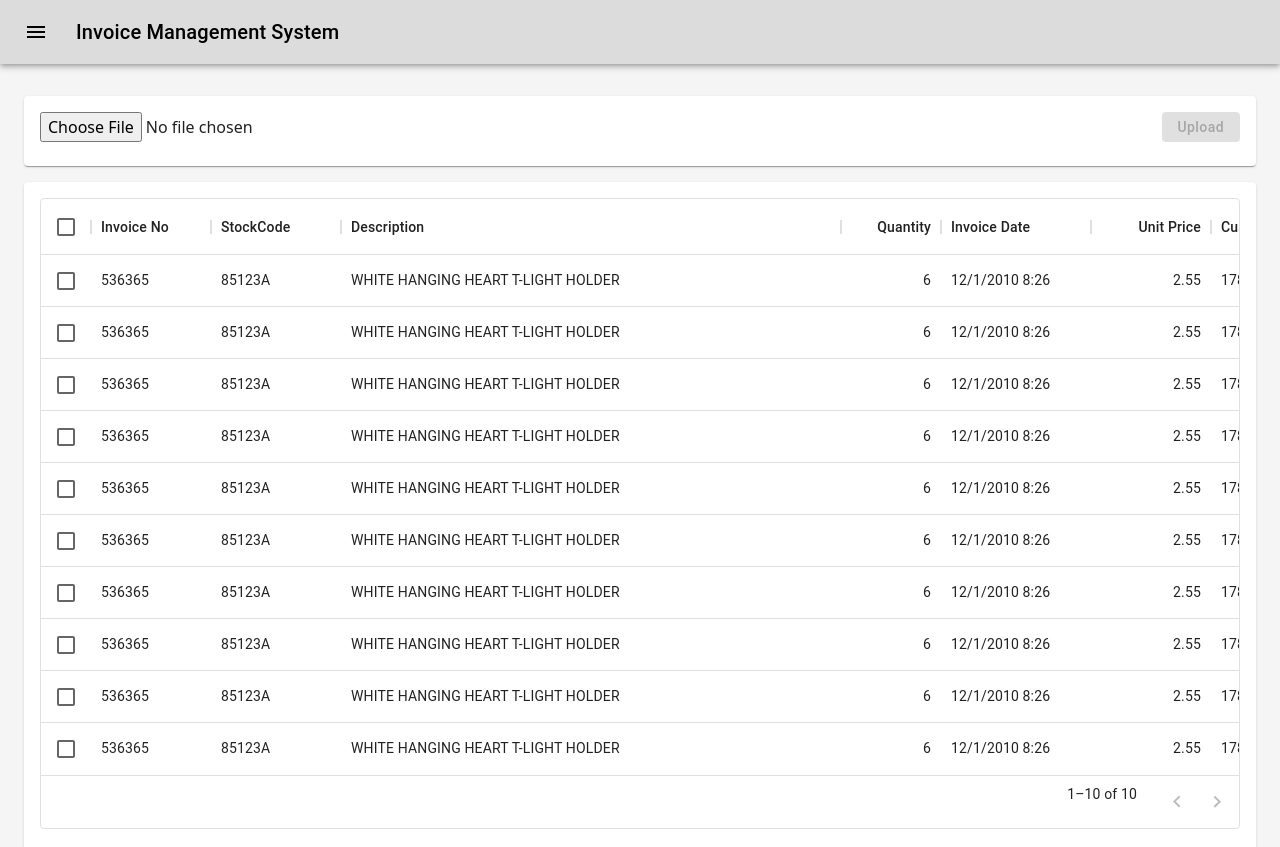
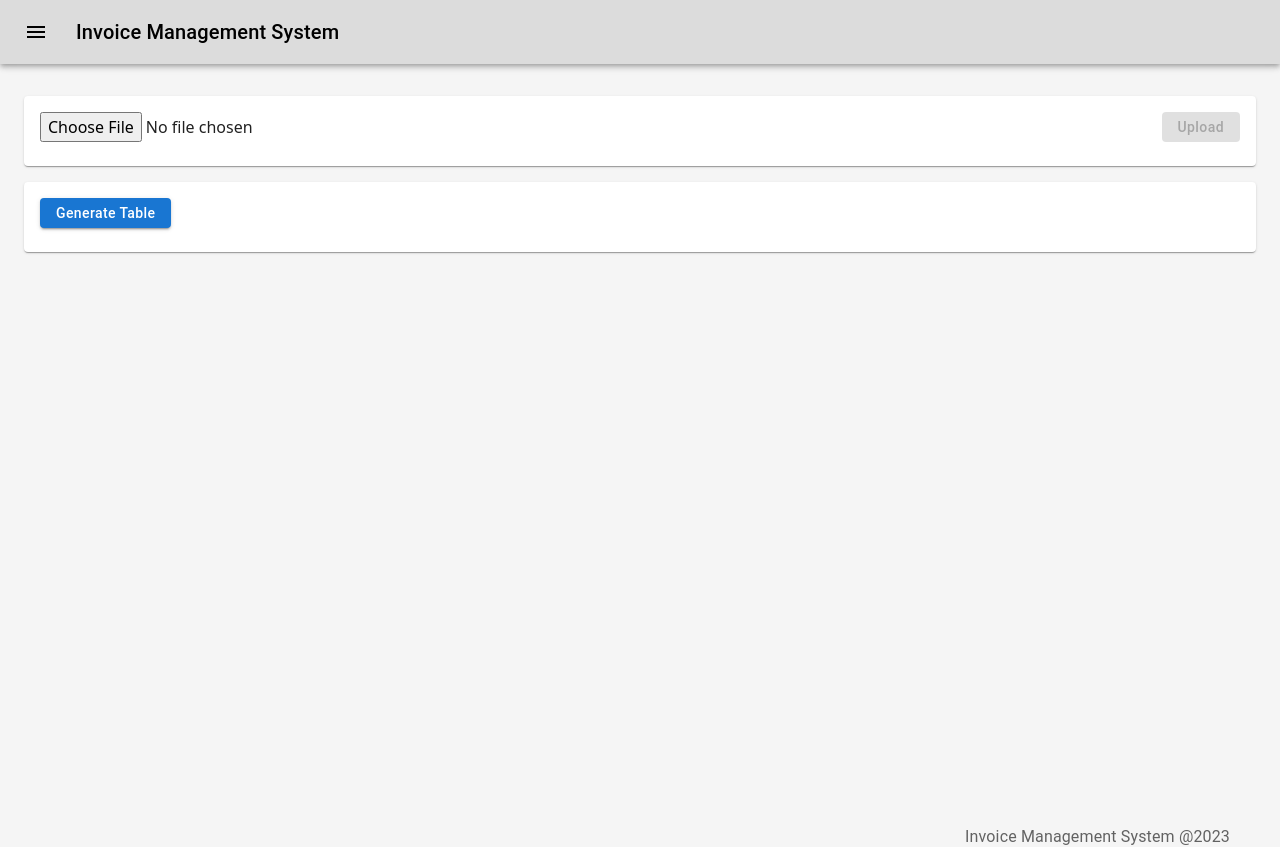
Before and after one commit to ChesterECQ/invoice-management-system-FE, a React (Create React App) app: page / in a window 1280 px wide. Shown: the top 847 px of the page. Built offline with nearby package versions, Linux system fonts and the light colour scheme.

Commit message:
Integrate BE with FE & added tablename to table
- Added Button to generate table the first time
- Added tableName to table component

```diff
--- a/src/components/Table.tsx
+++ b/src/components/Table.tsx
@@ -2,12 +2,22 @@ import React from "react";
 import { DataGrid } from "@mui/x-data-grid";
 
 import DataTableProps from "../interface/TableProps";
-import { Box } from "@mui/material";
+import { Box, Typography } from "@mui/material";
 
 const Table = (props: DataTableProps) => {
-  const { rows, columns, pageSize } = props;
+  const { rows, columns, pageSize, tableName } = props;
   return (
     <>
+      {/* Table Header */}
+      <Box sx={{ mb: 2 }}>
+        <Typography
+          variant="h4"
+          color={"primary"}
+          sx={{ textDecoration: "underline" }}
+        >
+          {tableName}
+        </Typography>
+      </Box>
       {/* <div style={{ height: 650, width: "100%" }}> */}
       <div style={{ display: "flex", height: "100%", width: "100%" }}>
         <div style={{ flex: 1 }}>
--- /dev/null
+++ b/src/interface/Invoice.tsx
@@ -0,0 +1,11 @@
+export default interface Invoice {
+  id: number;
+  invoiceNo: string;
+  stockCode: string;
+  description: string;
+  quantity: number;
+  invoiceDate: string;
+  unitPrice: number;
+  customerId: string;
+  country: string;
+}
--- a/src/interface/TableProps.tsx
+++ b/src/interface/TableProps.tsx
@@ -5,4 +5,5 @@ export default interface DataTableProps {
     columns: GridColDef[];
     pageSize?: number;
     rowsPerPageOptions?: number[];
+    tableName?: string;
 }
--- a/src/pages/Home.tsx
+++ b/src/pages/Home.tsx
@@ -1,148 +1,36 @@
-import React from 'react';
-import Card from '../components/common/Card';
-import FileUpload from '../components/FileUpload';
-import Table from '../components/Table';
-import invoiceHeaders from '../components/tableHeaders/InvoiceHeader';
-
-// When loading data from BE -> send invoiceNo as id or auto generate an id
-const rows = [
-  {
-    id: 1,
-    invoiceNo: '536365',
-    stockCode: '85123A',
-    description: 'WHITE HANGING HEART T-LIGHT HOLDER',
-    quantity: 6,
-    invoiceDate: '12/1/2010 8:26',
-    unitPrice: 2.55,
-    customerID: '17850',
-    country: 'United Kingdom',
-  },
-  {
-    id: 2,
-    invoiceNo: '536365',
-    stockCode: '85123A',
-    description: 'WHITE HANGING HEART T-LIGHT HOLDER',
-    quantity: 6,
-    invoiceDate: '12/1/2010 8:26',
-    unitPrice: 2.55,
-    customerID: '17850',
-    country: 'United Kingdom',
-  },
-  {
-    id: 3,
-    invoiceNo: '536365',
-    stockCode: '85123A',
-    description: 'WHITE HANGING HEART T-LIGHT HOLDER',
-    quantity: 6,
-    invoiceDate: '12/1/2010 8:26',
-    unitPrice: 2.55,
-    customerID: '17850',
-    country: 'United Kingdom',
-  },
-  {
-    id: 4,
-    invoiceNo: '536365',
-    stockCode: '85123A',
-    description: 'WHITE HANGING HEART T-LIGHT HOLDER',
-    quantity: 6,
-    invoiceDate: '12/1/2010 8:26',
-    unitPrice: 2.55,
-    customerID: '17850',
-    country: 'United Kingdom',
-  },
-  {
-    id: 5,
-    invoiceNo: '536365',
-    stockCode: '85123A',
-    description: 'WHITE HANGING HEART T-LIGHT HOLDER',
-    quantity: 6,
-    invoiceDate: '12/1/2010 8:26',
-    unitPrice: 2.55,
-    customerID: '17850',
-    country: 'United Kingdom',
-  },
-  {
-    id: 6,
-    invoiceNo: '536365',
-    stockCode: '85123A',
-    description: 'WHITE HANGING HEART T-LIGHT HOLDER',
-    quantity: 6,
-    invoiceDate: '12/1/2010 8:26',
-    unitPrice: 2.55,
-    customerID: '17850',
-    country: 'United Kingdom',
-  },
-  {
-    id: 7,
-    invoiceNo: '536365',
-    stockCode: '85123A',
-    description: 'WHITE HANGING HEART T-LIGHT HOLDER',
-    quantity: 6,
-    invoiceDate: '12/1/2010 8:26',
-    unitPrice: 2.55,
-    customerID: '17850',
-    country: 'United Kingdom',
-  },
-  {
-    id: 8,
-    invoiceNo: '536365',
-    stockCode: '85123A',
-    description: 'WHITE HANGING HEART T-LIGHT HOLDER',
-    quantity: 6,
-    invoiceDate: '12/1/2010 8:26',
-    unitPrice: 2.55,
-    customerID: '17850',
-    country: 'United Kingdom',
-  },
-  {
-    id: 9,
-    invoiceNo: '536365',
-    stockCode: '85123A',
-    description: 'WHITE HANGING HEART T-LIGHT HOLDER',
-    quantity: 6,
-    invoiceDate: '12/1/2010 8:26',
-    unitPrice: 2.55,
-    customerID: '17850',
-    country: 'United Kingdom',
-  },
-  {
-    id: 10,
-    invoiceNo: '536365',
-    stockCode: '85123A',
-    description: 'WHITE HANGING HEART T-LIGHT HOLDER',
-    quantity: 6,
-    invoiceDate: '12/1/2010 8:26',
-    unitPrice: 2.55,
-    customerID: '17850',
-    country: 'Hello Kingdom',
-  },
-];
-
-// interface Data {
-//     calories: number;
-//     carbs: number;
-//     fat: number;
-//     name: string;
-//     protein: number;
-//   }
-
-// function createData(
-//     name: string,
-//     calories: number,
-//     fat: number,
-//     carbs: number,
-//     protein: number,
-//   ): Data {
-//     return {
-//       name,
-//       calories,
-//       fat,
-//       carbs,
-//       protein,
-//     };
-//   }
+import React from "react";
+import Button from "../components/common/Button";
+import Card from "../components/common/Card";
+import FileUpload from "../components/FileUpload";
+import Table from "../components/Table";
+import invoiceHeaders from "../components/tableHeaders/InvoiceHeader";
+import Invoice from "../interface/Invoice";
+import SearchVal from "../interface/SearchVal";
+import GetInvoiceRecordsService from "../service/GetInvoiceRecordsService";
 
 const Home = () => {
+  // define search val object
+  const [searchVal, setSearchVal] = React.useState<SearchVal>({
+    searchVal: "",
+  });
+
+  // Boolean to control displaying of table
+  const [showTable, setShowTable] = React.useState<Boolean>(false);
+
+  // to hold all the rows information in the table
+  const [invoiceRecords, setInvoiceRecords] = React.useState<Array<Invoice>>(
+    []
+  );
+
+  // to generate table data
+  const generateTableRecords = () => {
+    GetInvoiceRecordsService.getInvoicesRecords(searchVal).then((response) => {
+      console.log(response);
+      setInvoiceRecords(response.data);
+      setShowTable(true);
+    });
+  };
+
   return (
     <>
       {/* File upload Component */}
@@ -151,11 +39,26 @@ const Home = () => {
       </Card>
       {/* Table Component */}
       <Card>
-        <Table
-          rows={rows}
-          columns={invoiceHeaders}
-          pageSize={10}
-        />
+        {/* Button to generate first batch of data */}
+        <>
+          {!showTable && (
+            <Button
+              onClick={generateTableRecords}
+              variant="contained"
+              bgcolor="primary"
+            >
+              Generate Table
+            </Button>
+          )}
+          {showTable && (
+            <Table
+              tableName="Invoice Records"
+              rows={invoiceRecords}
+              columns={invoiceHeaders}
+              pageSize={10}
+            />
+          )}
+        </>
       </Card>
     </>
   );
--- a/src/service/GetInvoiceRecordsService.tsx
+++ b/src/service/GetInvoiceRecordsService.tsx
@@ -5,3 +5,9 @@ import SearchVal from '../interface/SearchVal';
 const getInvoicesRecords = (searchVal : SearchVal) : Promise<any> => {
     return http.post("/invoice/getInvoiceRecords", searchVal)
 }
+
+const GetInvoiceRecordsService = {
+    getInvoicesRecords,
+  };
+
+  export default GetInvoiceRecordsService;
```
Lines whose indentation alone changed are shown as unchanged.
